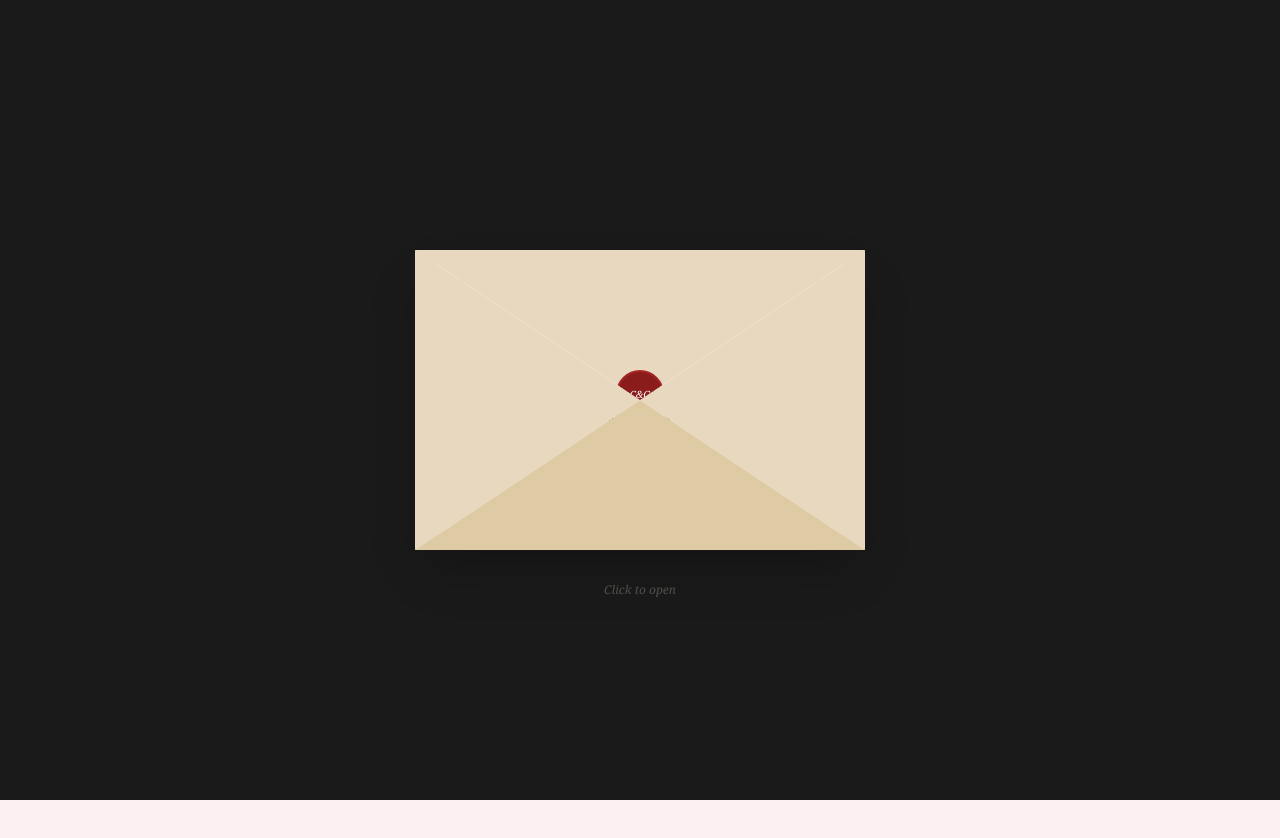
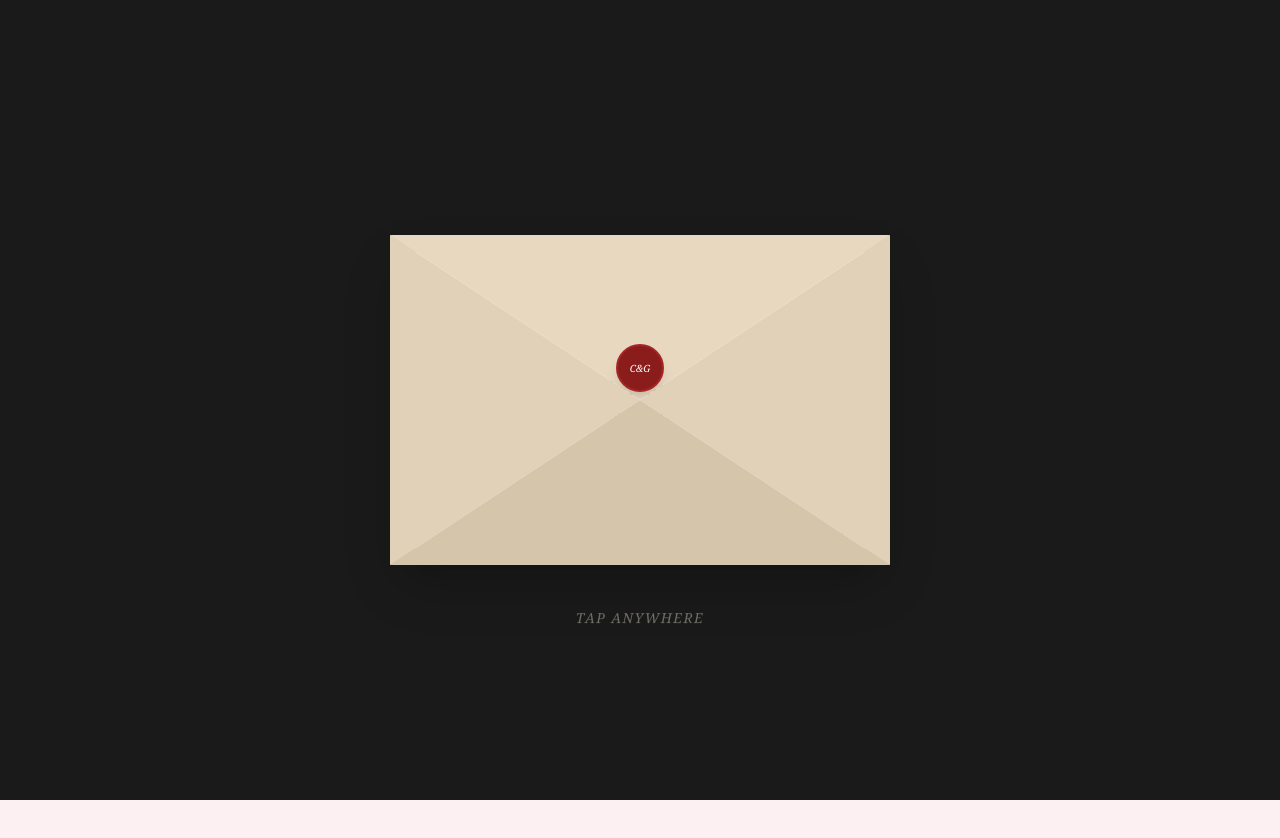
Before and after one commit to MrDilaX/wedding-invitation, a Next.js app: page / in a window 1280 px wide. Shown: the top 838 px of the page. Built offline with nearby package versions, Linux system fonts and the light colour scheme.

Commit message:
ane mt mahansiyi

```diff
--- a/components/EnvelopeIntro.tsx
+++ b/components/EnvelopeIntro.tsx
@@ -7,82 +7,102 @@ interface Props {
 
 export default function EnvelopeIntro({ onOpen }: Props) {
   const [phase, setPhase] = useState<"idle" | "opening" | "zoom">("idle");
+  const [mounted, setMounted] = useState(false);
+
+  useEffect(() => {
+    setMounted(true);
+  }, []);
 
   const handleOpen = () => {
     if (phase !== "idle") return;
     setPhase("opening");
 
-    // Start the zoom-in transition after the flap is fully open
-    setTimeout(() => setPhase("zoom"), 1000);
-    // Finally trigger the main site
-    setTimeout(() => onOpen(), 2200);
+    // Sequence: 1. Flap opens -> 2. Card slides & Zoom begins -> 3. Callback
+    setTimeout(() => setPhase("zoom"), 800);
+    setTimeout(() => onOpen(), 2500);
   };
+
+  if (!mounted) return null;
+
+  const isOpening = phase !== "idle";
+  const isZooming = phase === "zoom";
 
   return (
     <div
       onClick={handleOpen}
-      className={`fixed inset-0 z-[100] flex items-center justify-center bg-[#1a1a1a] transition-all duration-1000 ease-in-out ${
-        phase === "zoom" ? "scale-[4] opacity-0" : "scale-100 opacity-100"
+      className={`fixed inset-0 z-[100] flex items-center justify-center bg-[#1a1a1a] transition-all duration-[1500ms] ease-in-out ${
+        isZooming ? "scale-[5] opacity-0" : "scale-100 opacity-100"
       }`}
       style={{ cursor: phase === "idle" ? "pointer" : "default" }}
     >
-      {/* Envelope Wrapper */}
-      <div className="relative w-[min(450px,85vw)] h-[min(300px,55vw)]" style={{ perspective: "1200px" }}>
+      {/* 3D Envelope Container */}
+      <div className="relative w-[min(500px,85vw)] h-[min(330px,55vw)]" style={{ perspective: "1500px" }}>
 
-        {/* 1. THE FLAP (Hinged at the very top) */}
+        {/* 1. THE RECTANGLE BASE (The back of the envelope) */}
+        <div className="absolute inset-0 bg-[#d4c7b0] rounded-sm shadow-2xl" />
+
+        {/* 2. THE CARD (Invitation) - Slides out from the top */}
         <div
-          className="absolute top-0 left-0 w-full h-full transition-transform duration-700 ease-in-out"
+          className="absolute inset-x-[5%] top-[5%] h-[90%] bg-white shadow-lg flex flex-col items-center justify-center transition-transform duration-1000 ease-in-out"
           style={{
-            transformOrigin: "top", // Essential: Keeps flap attached to the top edge
-            transform: phase !== "idle" ? "rotateX(180deg)" : "rotateX(0deg)",
-            zIndex: phase === "idle" ? 10 : 1, // Moves behind the card once opened
+            zIndex: 2,
+            transform: isOpening ? "translateY(-60%)" : "translateY(0)",
+            transitionDelay: isOpening ? "0.4s" : "0s"
+          }}
+        >
+          <div className="w-[90%] h-[90%] border border-[#d4c7b0] flex flex-col items-center justify-center p-4">
+             <h2 className="font-serif italic text-xl text-[#8b7355]">Wedding</h2>
+             <p className="text-[10px] tracking-[0.2em] mt-2 text-gray-400">CHANAKA & GANGUNI</p>
+          </div>
+        </div>
+
+        {/* 3. THE TOP FLAP (Fixed Hinge) */}
+        <div
+          className="absolute top-0 left-0 w-full h-1/2 transition-transform duration-700 ease-in-out"
+          style={{
+            transformOrigin: "top", // Locks the "hinge" to the top edge
+            transform: isOpening ? "rotateX(-180deg)" : "rotateX(0deg)",
+            zIndex: isOpening ? 1 : 10, // Moves behind the card when open
             transformStyle: "preserve-3d"
           }}
         >
-          {/* Front of Flap */}
+          {/* Front (Visible when closed) */}
           <div
             className="absolute inset-0 bg-[#e8d8c0]"
-            style={{ clipPath: "polygon(0 0, 100% 0, 50% 50%)", backfaceVisibility: "hidden" }}
+            style={{
+              clipPath: "polygon(0 0, 100% 0, 50% 100%)",
+              backfaceVisibility: "hidden"
+            }}
           >
-            {/* Wax Seal */}
-            <div className="absolute top-[40%] left-1/2 -translate-x-1/2 w-12 h-12 bg-[#8b1c1c] rounded-full shadow-xl flex items-center justify-center border-2 border-[#a62626]">
-              <span className="text-[10px] text-white font-serif italic">C&G</span>
+            {/* Wax Seal - Positioned relative to the flap tip */}
+            <div className="absolute bottom-2 left-1/2 -translate-x-1/2 w-12 h-12 bg-[#8b1c1c] rounded-full shadow-lg border-2 border-[#a62626] flex items-center justify-center">
+               <span className="text-[10px] text-white font-serif italic">C&G</span>
             </div>
           </div>
-          {/* Back of Flap (Visible when flipped up) */}
+
+          {/* Back (The inside of the flap when flipped up) */}
           <div
-            className="absolute inset-0 bg-[#d4c7b0]"
-            style={{ clipPath: "polygon(0 0, 100% 0, 50% 50%)", transform: "rotateX(180deg)", backfaceVisibility: "hidden" }}
+            className="absolute inset-0 bg-[#c4b59d]"
+            style={{
+              clipPath: "polygon(0 0, 100% 0, 50% 100%)",
+              transform: "rotateX(180deg)",
+              backfaceVisibility: "hidden"
+            }}
           />
         </div>
 
-        {/* 2. THE CARD (Slides UP) */}
-        <div
-          className="absolute inset-x-[4%] bottom-[5%] h-[90%] bg-white shadow-md z-[3] flex flex-col items-center justify-center p-4 transition-transform duration-1000 ease-in-out"
-          style={{
-            transform: phase !== "idle" ? "translateY(-65%)" : "translateY(0)",
-            transitionDelay: "0.5s"
-          }}
-        >
-          <div className="w-full h-full border border-[#d4c7b0] flex flex-col items-center justify-center">
-            <h2 className="font-serif italic text-lg text-[#8b7355]">Wedding</h2>
-            <p className="text-[8px] tracking-[0.3em] uppercase mt-2">Chanaka & Ganguni</p>
-          </div>
-        </div>
+        {/* 4. THE FRONT POCKET (The triangle sides/bottom) */}
+        {/* Left Side */}
+        <div className="absolute inset-0 z-[4]" style={{ clipPath: "polygon(0 0, 0 100%, 50% 50%)", background: "#e0d1b8" }} />
+        {/* Right Side */}
+        <div className="absolute inset-0 z-[4]" style={{ clipPath: "polygon(100% 0, 100% 100%, 50% 50%)", background: "#e0d1b8" }} />
+        {/* Bottom Face */}
+        <div className="absolute inset-0 z-[5]" style={{ clipPath: "polygon(0 100%, 100% 100%, 50% 50%)", background: "#d4c5ab" }} />
 
-        {/* 3. ENVELOPE BODY (Sides and Bottom pocket) */}
-        {/* Main Back */}
-        <div className="absolute inset-0 bg-[#f2e8d2] shadow-2xl z-[0] rounded-sm" />
-
-        {/* Left/Right/Bottom Triangles (Layered over the card) */}
-        <div className="absolute inset-0 z-[4]" style={{ clipPath: "polygon(0 0, 50% 50%, 0 100%)", background: "#e8d8c0" }} />
-        <div className="absolute inset-0 z-[4]" style={{ clipPath: "polygon(100% 0, 50% 50%, 100% 100%)", background: "#e8d8c0" }} />
-        <div className="absolute inset-0 z-[5]" style={{ clipPath: "polygon(0 100%, 100% 100%, 50% 50%)", background: "#decba4" }} />
-
-        {/* Instruction */}
-        {phase === "idle" && (
-          <div className="absolute -bottom-12 w-full text-center">
-            <p className="text-[#f5eddb]/50 font-serif italic text-xs animate-pulse">Click to open</p>
+        {/* Floating Instruction */}
+        {!isOpening && (
+          <div className="absolute -bottom-16 w-full text-center animate-bounce">
+            <span className="text-[#f5eddb]/40 font-serif italic text-sm tracking-widest">TAP ANYWHERE</span>
           </div>
         )}
       </div>
```
